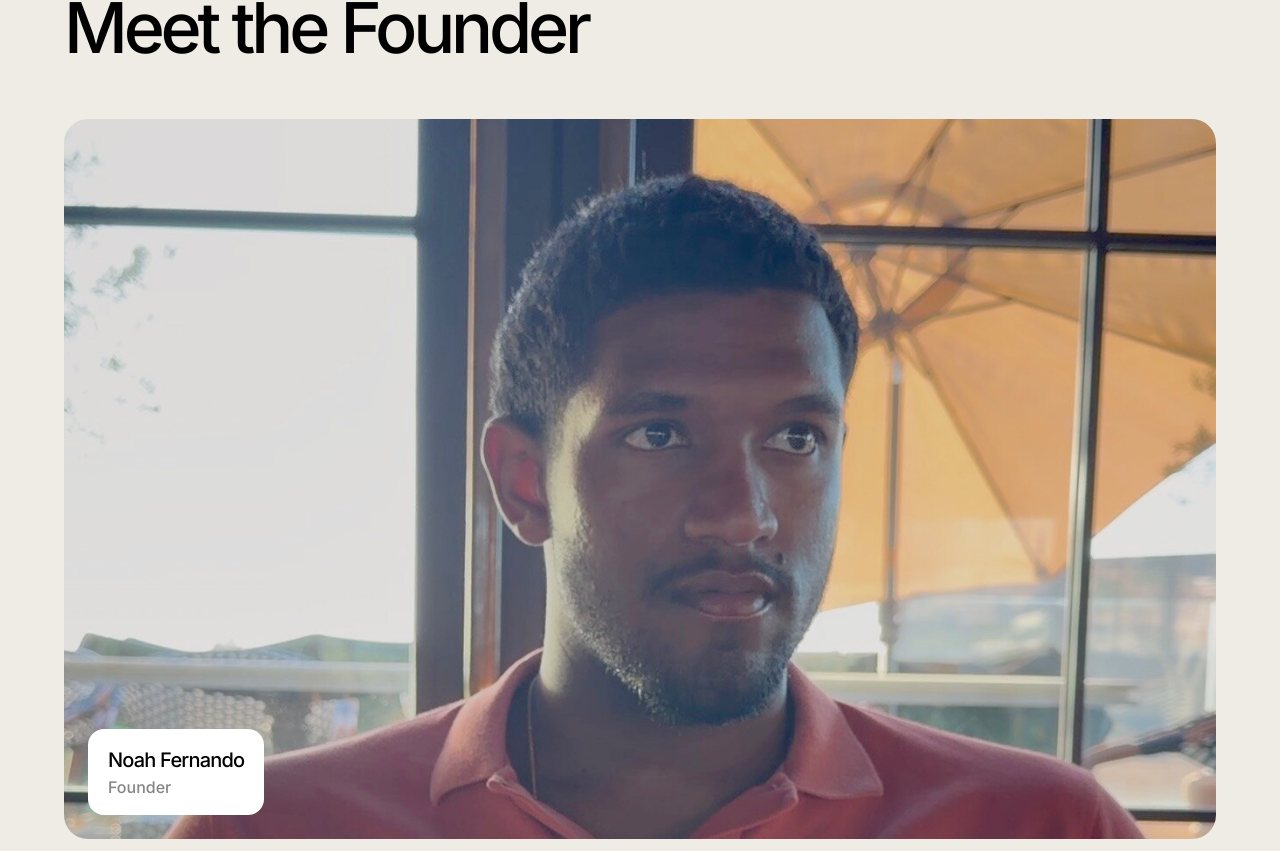
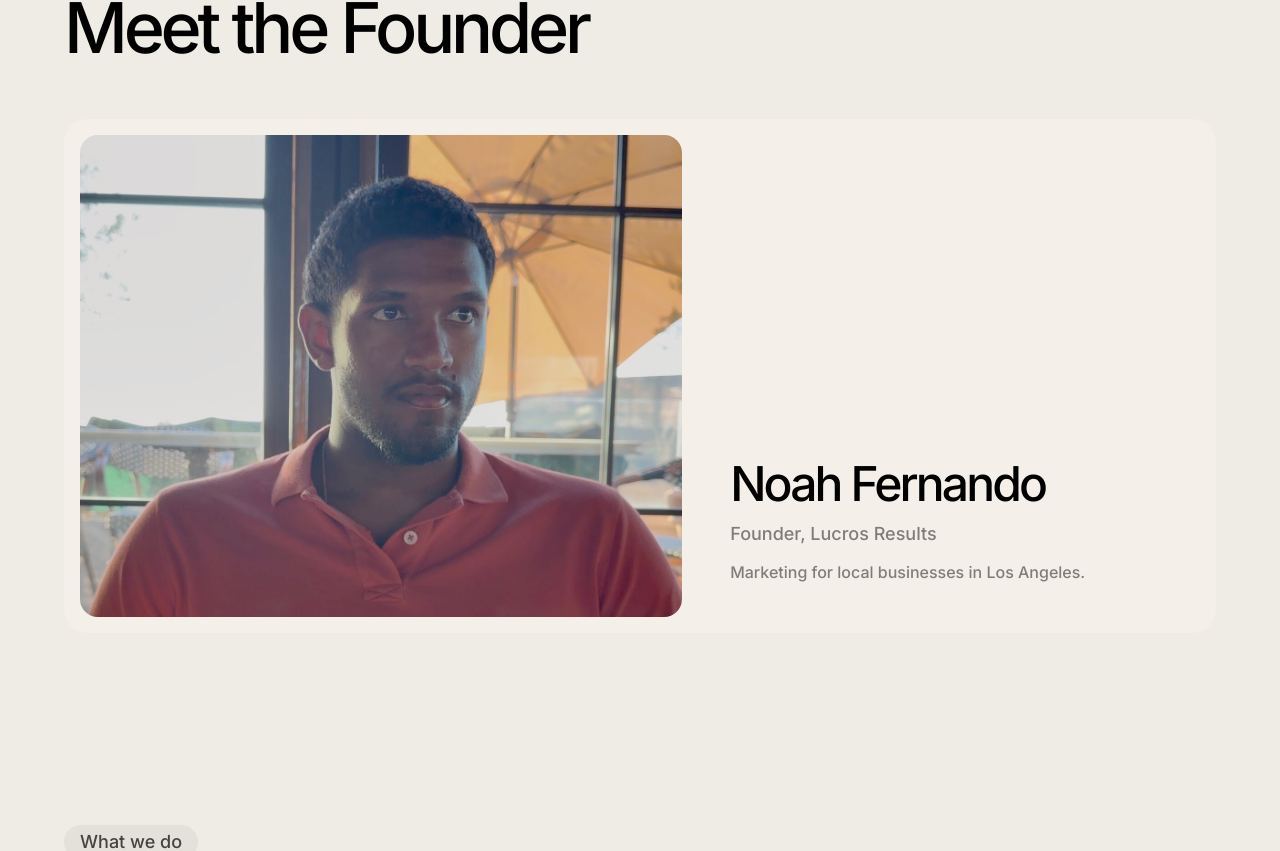
Before and after one commit to noahisabillionaire28/lucrosresults, a Next.js app: page / in a window 1280 px wide. Shown: the part 1207-2058 px from the top of the page. Built offline with nearby package versions, Linux system fonts and the light colour scheme; no server answers.

Commit message:
Founder card: show photo uncropped at natural 5:4, side-by-side layout
Co-Authored-By: Claude Sonnet 5.5 <noreply@anthropic.com>
Claude-Session: https://claude.ai/code/session_01WG62ihSV4MDyoSPfpbS5jk

```diff
--- a/app/page.tsx
+++ b/app/page.tsx
@@ -35,7 +35,9 @@ export default function Home() {
           <SectionHeading>Meet the Founder</SectionHeading>
         </div>
         <Reveal>
-          <div className="relative flex aspect-[4/5] w-full items-end overflow-hidden rounded-card bg-card md:aspect-[16/10]">
+          {/* Photo keeps its natural 5:4 shape (no crop/zoom). Desktop: photo left, name block right. Mobile: stacked. */}
+          <div className="grid gap-3 rounded-card bg-card p-3 md:grid-cols-[1.2fr_1fr] md:gap-4 md:p-4">
+            <div className="relative aspect-[5/4] w-full overflow-hidden rounded-[18px] bg-chip">
               <svg width="0" height="0" className="absolute" aria-hidden focusable="false">
                 <filter id="founder-lift" colorInterpolationFilters="sRGB">
                   <feComponentTransfer>
@@ -46,23 +48,24 @@ export default function Home() {
                 </filter>
               </svg>
               {siteConfig.founderPhoto ? (
-              /* Photo is backlit: the face is in shade but the windows are already bright. A gamma curve (see
-                 #founder-lift above) lifts shadows far more than highlights, so the face opens up without
-                 washing out the background. Lower the exponent for a stronger lift. */
+                /* Backlit photo: the gamma curve above lifts the shaded face without washing out the bright windows.
+                   Lower the exponent for a stronger lift. */
                 <Image
                   src={siteConfig.founderPhoto}
                   alt={siteConfig.founderPhotoAlt}
                   fill
-                sizes="(min-width:1200px) 1200px, 100vw"
+                  sizes="(min-width:1200px) 640px, (min-width:768px) 52vw, 100vw"
                   quality={85}
-                className="object-cover object-[52%_12%] [filter:url(#founder-lift)]"
+                  className="object-cover [filter:url(#founder-lift)]"
                 />
               ) : (
-              <div className="absolute inset-0 flex items-center justify-center bg-chip text-[18px] text-body">Photo placeholder</div>
+                <div className="absolute inset-0 flex items-center justify-center text-[18px] text-body">Photo placeholder</div>
               )}
-            <div className="relative m-4 rounded-2xl bg-white px-5 py-4 md:m-6">
-              <p className="text-[20px] tracking-[-0.04em] text-black">{siteConfig.founder}</p>
-              <p className="text-[16px] text-body">{siteConfig.founderRole}</p>
+            </div>
+            <div className="flex flex-col justify-end gap-3 p-4 md:p-8">
+              <p className="text-[36px] leading-none tracking-[-0.06em] text-black md:text-[48px]">{siteConfig.founder}</p>
+              <p className="text-[18px] text-body">{siteConfig.founderRole}, {siteConfig.name}</p>
+              <p className="max-w-[360px] text-[16px] leading-relaxed text-body">{siteConfig.tagline}</p>
             </div>
           </div>
         </Reveal>
```
Lines whose indentation alone changed are shown as unchanged.
